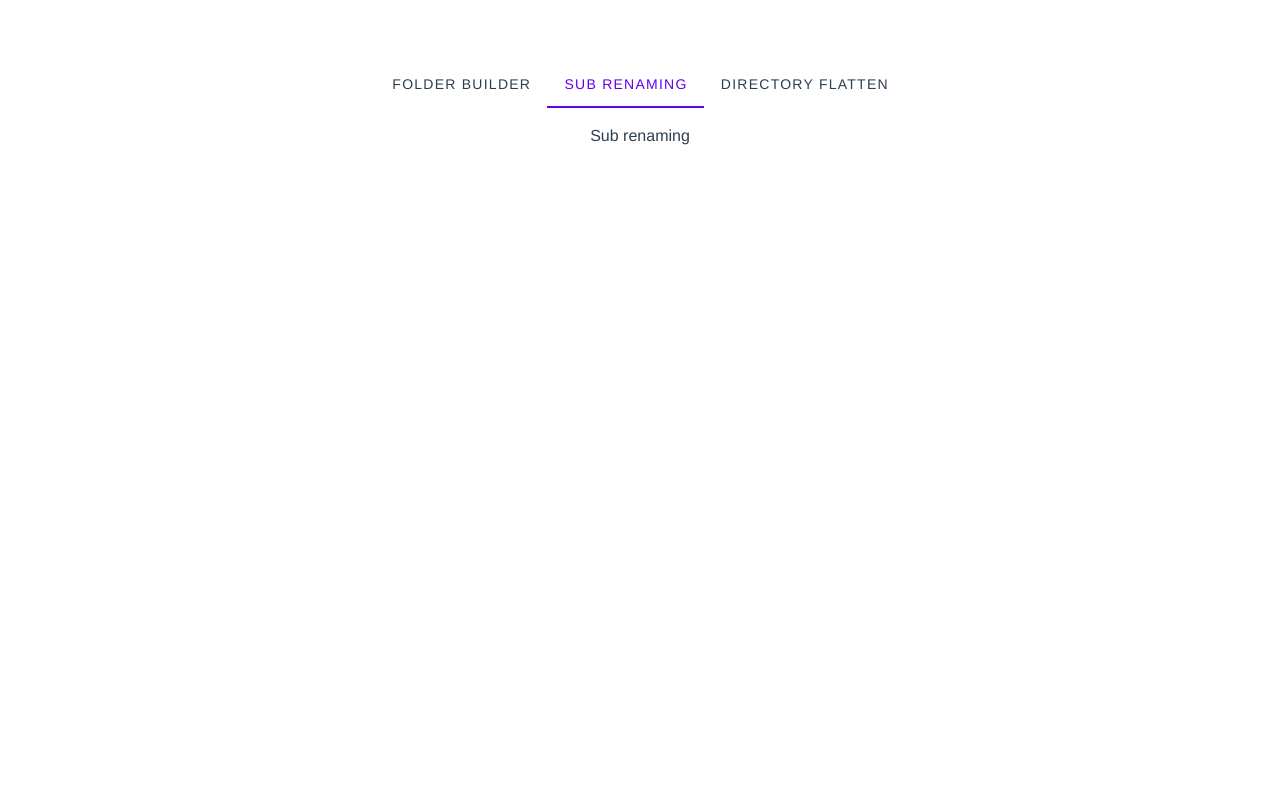
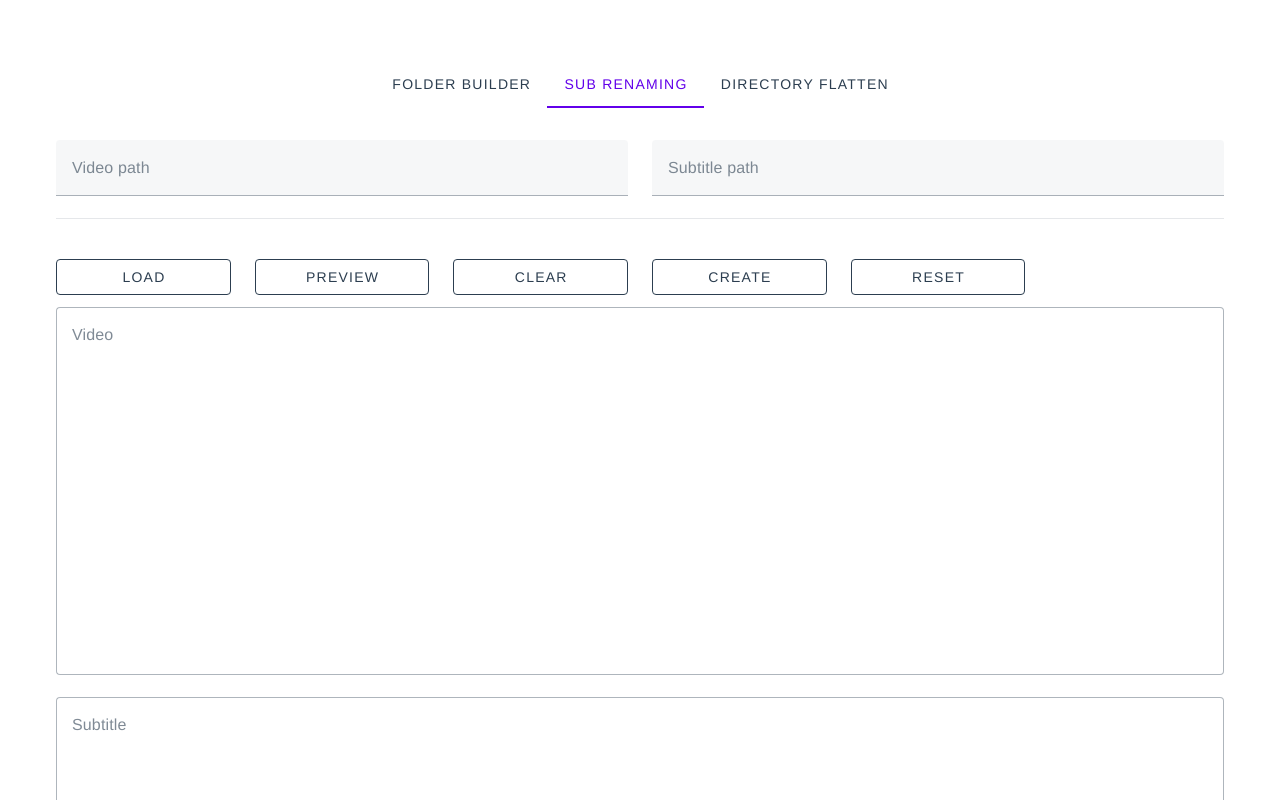
Before and after one commit to Mikuu/Aminester, a Vue app: page / in a window 1280 px wide. Both pictures are taken after a click on the tab "SUB RENAMING". Shown: the top 800 px of the page. Built offline with nearby package versions, Linux system fonts and the light colour scheme.

Commit message:
finalize subtitle renaming ui

```diff
--- a/src/components/FolderBuilder.vue
+++ b/src/components/FolderBuilder.vue
@@ -23,13 +23,13 @@
           <v-text-field label="Decompress passcode" :model-value="decompressPasscode"></v-text-field>
         </v-col>
         <v-col cols="12" sm="1">
-          <v-btn variant="outlined" class="mt-3">Add</v-btn>
+          <v-btn variant="outlined" class="mt-3 w-100">Add</v-btn>
         </v-col>
         <v-col cols="12" sm="1">
-          <v-btn variant="outlined" class="mt-3">Clear</v-btn>
+          <v-btn variant="outlined" class="mt-3 w-100">Clear</v-btn>
         </v-col>
         <v-col cols="12" sm="1">
-          <v-btn variant="outlined" class="mt-3">Create</v-btn>
+          <v-btn variant="outlined" class="mt-3 w-100">Create</v-btn>
         </v-col>
       </v-row>
 
--- a/src/components/MainBoard.vue
+++ b/src/components/MainBoard.vue
@@ -13,7 +13,7 @@
       <FolderBuilder/>
     </v-window-item>
     <v-window-item value="2" class="mt-4">
-      Sub renaming
+      <SubRenaming/>
     </v-window-item>
     <v-window-item value="3" class="mt-4">
       Directory flatten
@@ -23,6 +23,7 @@
 
 <script setup>
 import FolderBuilder from "@/components/FolderBuilder.vue";
+import SubRenaming from "@/components/SubRenaming.vue";
 import { ref } from "vue";
 
 const tab = ref(null);
--- a/src/components/SubRenaming.vue
+++ b/src/components/SubRenaming.vue
@@ -1,8 +1,77 @@
 <template>
+  <v-form>
+    <v-container>
+      <v-row>
+        <v-col cols="12" sm="6">
+          <v-text-field label="Video path" :model-value="videoPath"></v-text-field>
+        </v-col>
+        <v-col cols="12" sm="6">
+          <v-text-field label="Subtitle path" :model-value="subtitlePath"></v-text-field>
+        </v-col>
+      </v-row>
 
+      <v-divider class="mb-4"/>
+
+      <v-row class="mt-2" justify="start">
+        <v-col cols="12" sm="2">
+          <v-btn variant="outlined" class="mt-3 w-100">Load</v-btn>
+        </v-col>
+        <v-col cols="12" sm="2">
+          <v-btn variant="outlined" class="mt-3 w-100">Preview</v-btn>
+        </v-col>
+        <v-col cols="12" sm="2">
+          <v-btn variant="outlined" class="mt-3 w-100">Clear</v-btn>
+        </v-col>
+        <v-col cols="12" sm="2">
+          <v-btn variant="outlined" class="mt-3 w-100">Create</v-btn>
+        </v-col>
+        <v-col cols="12" sm="2">
+          <v-btn variant="outlined" class="mt-3 w-100">Reset</v-btn>
+        </v-col>
+      </v-row>
+
+      <v-row>
+        <v-col cols="12" sm="12" class="py-0">
+          <v-textarea label="Video" variant="outlined" rows="14" row-height="6"></v-textarea>
+        </v-col>
+      </v-row>
+      <v-row>
+        <v-col cols="12" sm="12" class="mb-0 py-0">
+          <v-textarea label="Subtitle" variant="outlined" rows="14" row-height="6"></v-textarea>
+        </v-col>
+      </v-row>
+
+      <v-row justify="end" class="mt-0">
+        <v-col cols="12" sm="4" class="pt-0">
+          <v-btn variant="outlined" class="mt-3 w-100">Video filter...</v-btn>
+        </v-col>
+        <v-col cols="12" sm="4" class="pt-0">
+          <v-btn variant="outlined" class="mt-3 w-100">Subtitle filter...</v-btn>
+        </v-col>
+      </v-row>
+
+    </v-container>
+  </v-form>
 </template>
 
 <script setup>
+import { ref } from "vue";
+
+const videoPath = ref("");
+const subtitlePath = ref("");
+// const startIndex = ref("");
+// const objectName = ref("");
+// const decompressPasscode = ref("");
+// const objectItems = ref([
+//   {
+//     name: "I203_Fate Zero / Tonight_",
+//     decompressPasscode: "uploadedBy@desfaff"
+//   },
+//   {
+//     name: "I203_Fate Zero / Tonight_",
+//     decompressPasscode: "uploadedBy@desfaff"
+//   }
+// ]);
 </script>
 
 <style scoped>
```
